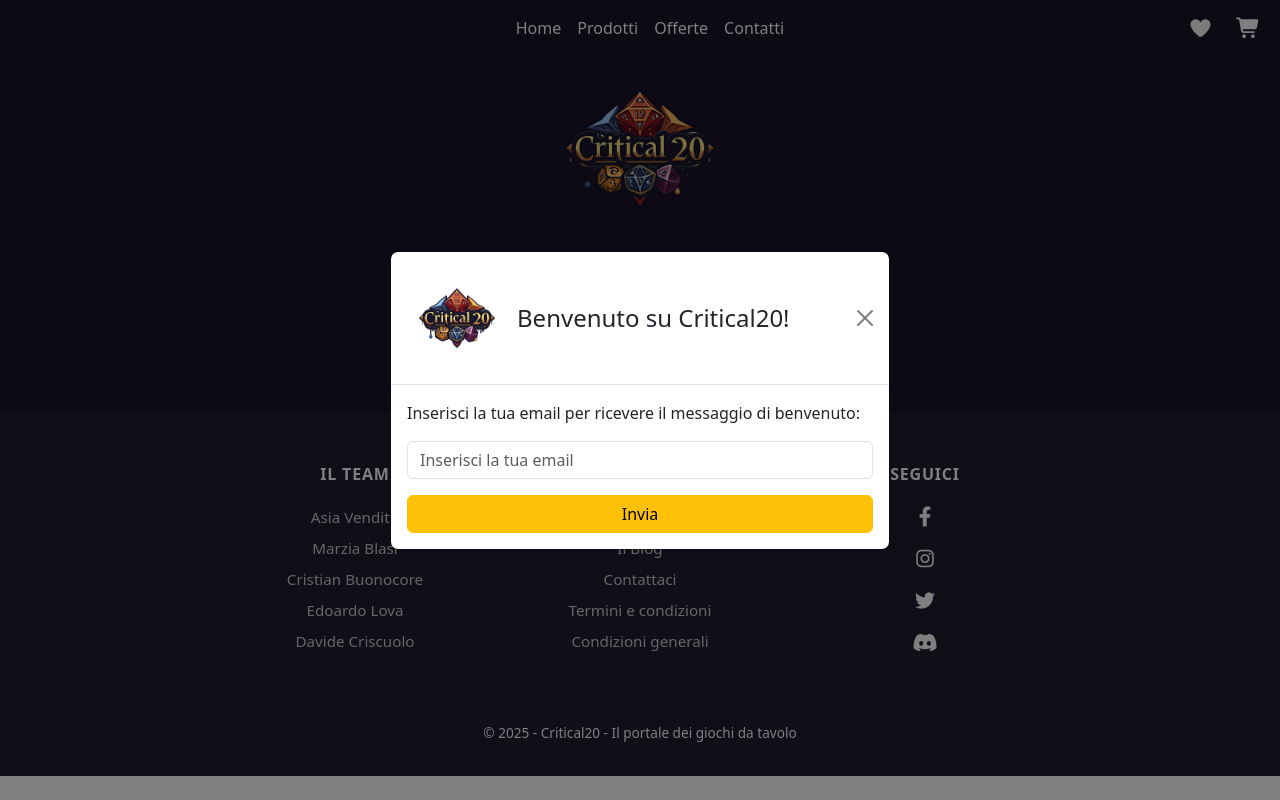
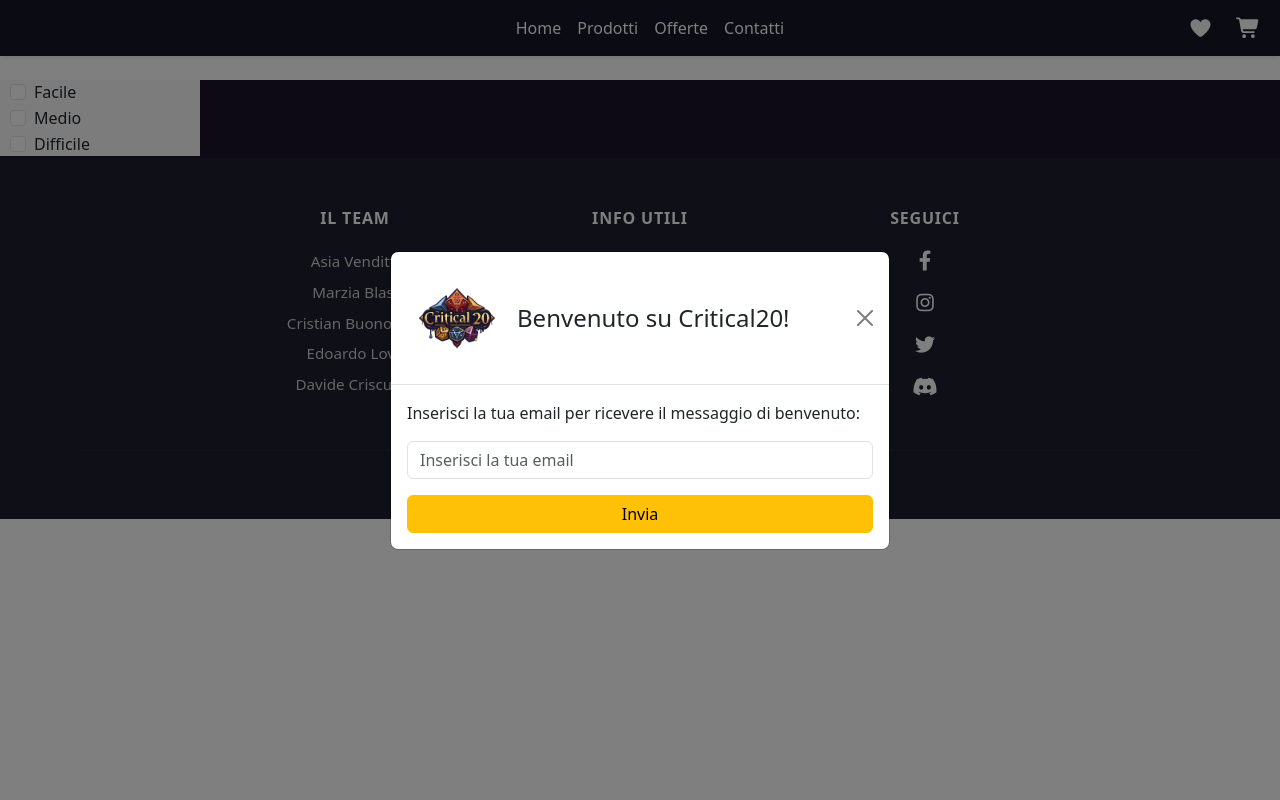
Before and after one commit to asiavenditti/critical20-frontend, a React (Vite) app: page /prova in a window 1280 px wide. Built offline with nearby package versions, Linux system fonts and the light colour scheme; a web font is replaced by a local one.

Commit message:
aggiunta pagina di prova

```diff
--- a/src/App.jsx
+++ b/src/App.jsx
@@ -1,13 +1,12 @@
 import { BrowserRouter, Routes, Route } from "react-router-dom";
 import DefaultLayout from "./layouts/DefaultLayout";
-
-
 
 // Pagine
 import HomePage from "./pages/HomePage";
 import ProductListPage from "./pages/ProductListPage";
 import DetailsProductPage from "./pages/DetailsProductPage";
 import NotFoundPage from "./pages/NotFoundPage";
+import PaginadiProva from "./pages/Paginadiprova";
 
 function App() {
   return (
@@ -18,10 +17,11 @@
           <Route path="/products" element={<ProductListPage />} />
           <Route path="/products/:slug" element={<DetailsProductPage />} />
           <Route path="*" element={<NotFoundPage />} />
+          <Route path="/prova" element={<PaginadiProva />} />
         </Route>
       </Routes>
     </BrowserRouter>
   );
 }
 
-export default App
+export default App;
--- /dev/null
+++ b/src/pages/Paginadiprova.jsx
@@ -0,0 +1,80 @@
+import { useEffect, useState } from "react";
+
+export default function Paginadiprova() {
+  //string per un solo valore per volta
+  const [difficulty, setDifficulty] = useState("");
+  const [products, setProducts] = useState([]);
+
+  // chiata fetch che chiama difficulty
+  useEffect(() => {
+    if (!difficulty) return; // non chiama
+    fetch(`http://localhost:3030/api/products?difficulty=${difficulty}`)
+      .then((res) => res.json())
+      .then((data) => setProducts(data.results))
+      .catch((err) => console.error("errore ", err));
+  }, [difficulty]);
+  return (
+    <>
+      <div className="bg-light containerfilter">
+        <div className="difficulty">
+          <div className="form-check">
+            <input
+              className="form-check-input"
+              type="checkbox"
+              id="checkFacile"
+              checked={difficulty === "facile"}
+              onChange={() =>
+                setDifficulty(difficulty === "facile" ? "" : "facile")
+              }
+            />
+            <label className="form-check-label" htmlFor="checkFacile">
+              Facile
+            </label>
+          </div>
+
+          <div className="form-check">
+            <input
+              className="form-check-input"
+              type="checkbox"
+              id="checkMedio"
+              checked={difficulty === "medio"}
+              onChange={() =>
+                setDifficulty(difficulty === "medio" ? "" : "medio")
+              }
+            />
+            <label className="form-check-label" htmlFor="checkMedio">
+              Medio
+            </label>
+          </div>
+
+          <div className="form-check">
+            <input
+              className="form-check-input"
+              type="checkbox"
+              id="checkDifficile"
+              checked={difficulty === "difficile"}
+              onChange={() =>
+                setDifficulty(difficulty === "difficile" ? "" : "difficile")
+              }
+            />
+            <label className="form-check-label" htmlFor="checkDifficile">
+              Difficile
+            </label>
+          </div>
+        </div>
+      </div>
+      <div className="row">
+        {products.map((p) => (
+          <div key={p.id} className="col-4">
+            <div className="card">
+              <div className="card-body">
+                <h5>{p.name}</h5>
+                <p>Difficoltà: {p.difficulty}</p>
+              </div>
+            </div>
+          </div>
+        ))}
+      </div>
+    </>
+  );
+}
--- a/src/pages/ProductListPage.jsx
+++ b/src/pages/ProductListPage.jsx
@@ -30,10 +30,55 @@
     game.name.toLowerCase().includes(searchTerm.toLowerCase())
   );
 
+  //Filtro difficoltà
+
   return (
+    <>
+      {/* Contenitore dei filtri */}
+      <div className="bg-light containerfilter">
+        <div className="difficulty">
+          <div className="form-check">
+            <input
+              className="form-check-input"
+              type="checkbox"
+              defaultValue=""
+              onChange=""
+              id="checkDefault"
+            />
+            <label className="form-check-label" htmlFor="checkDefault">
+              Facile
+            </label>
+          </div>
+          <div className="form-check">
+            <input
+              className="form-check-input"
+              type="checkbox"
+              defaultValue=""
+              id="checkChecked"
+              defaultChecked=""
+            />
+            <label className="form-check-label" htmlFor="checkChecked">
+              Medio
+            </label>
+          </div>
+          <div className="form-check">
+            <input
+              className="form-check-input"
+              type="checkbox"
+              defaultValue=""
+              id="checkChecked"
+              defaultChecked=""
+            />
+            <label className="form-check-label" htmlFor="checkChecked">
+              Difficile
+            </label>
+          </div>
+        </div>
+      </div>
+
+      {/* Container Card */}
       <div className="container mt-5">
         <h1 className="text-light mb-4 pt-5 text-center">I NOSTRI GIOCHI</h1>
-
 
         {/* Filtro allineato a sinistra */}
         <div className="d-flex justify-content-start mb-4">
@@ -54,7 +99,6 @@
           <button onClick={() => setGrid(false)}> vista lista </button>
         </div>
 
-
         <div>
           <div className={grid ? "grid g-4 row mt-5" : "list mt-5"}>
             {/* map delle card */}
@@ -68,5 +112,6 @@
           </div>
         </div>
       </div>
+    </>
   );
 }
--- a/src/style/productlistpagestyle.css
+++ b/src/style/productlistpagestyle.css
@@ -7,3 +7,11 @@
   margin: 0 auto;
   width: 70%;
 }
+
+/* Container dei filtri */
+
+.containerfilter {
+  width: 200px;
+  margin-top: 80px;
+  padding-left: 10px;
+}
```
Lines whose indentation alone changed are shown as unchanged.
